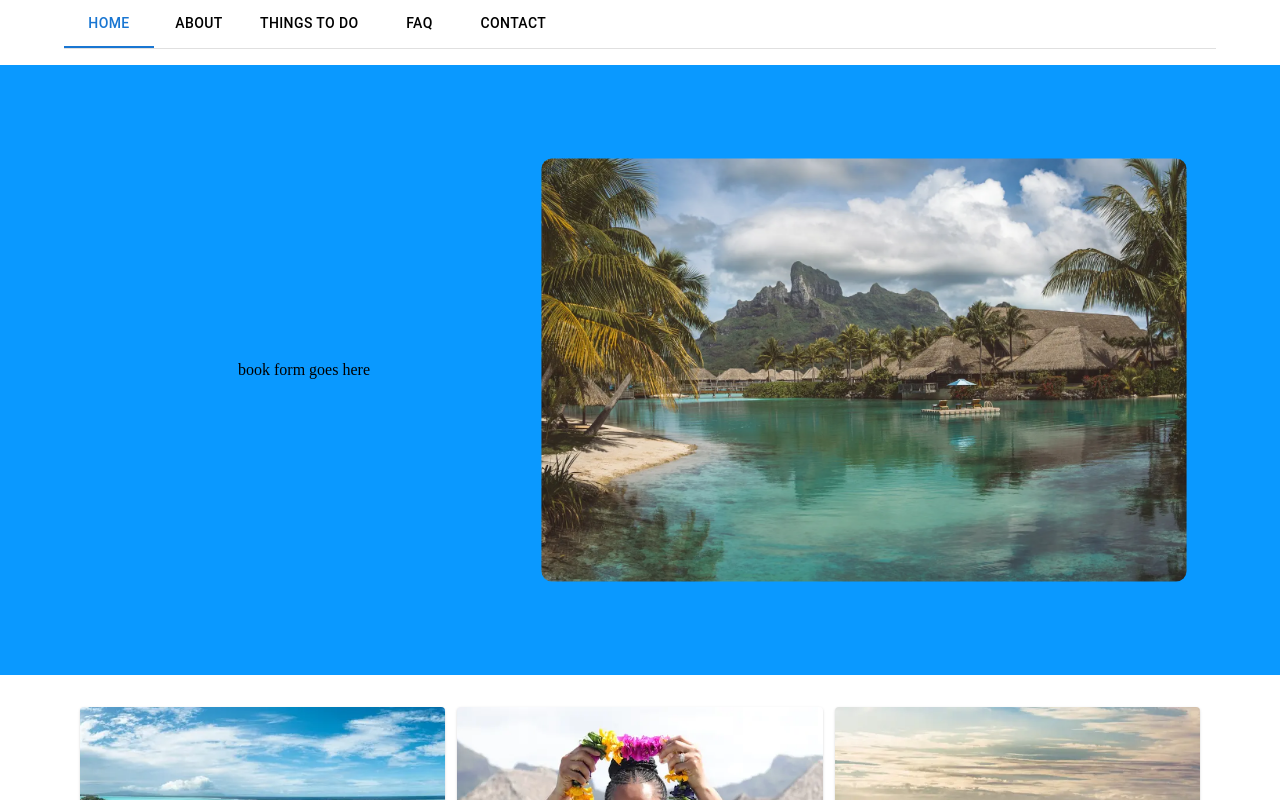
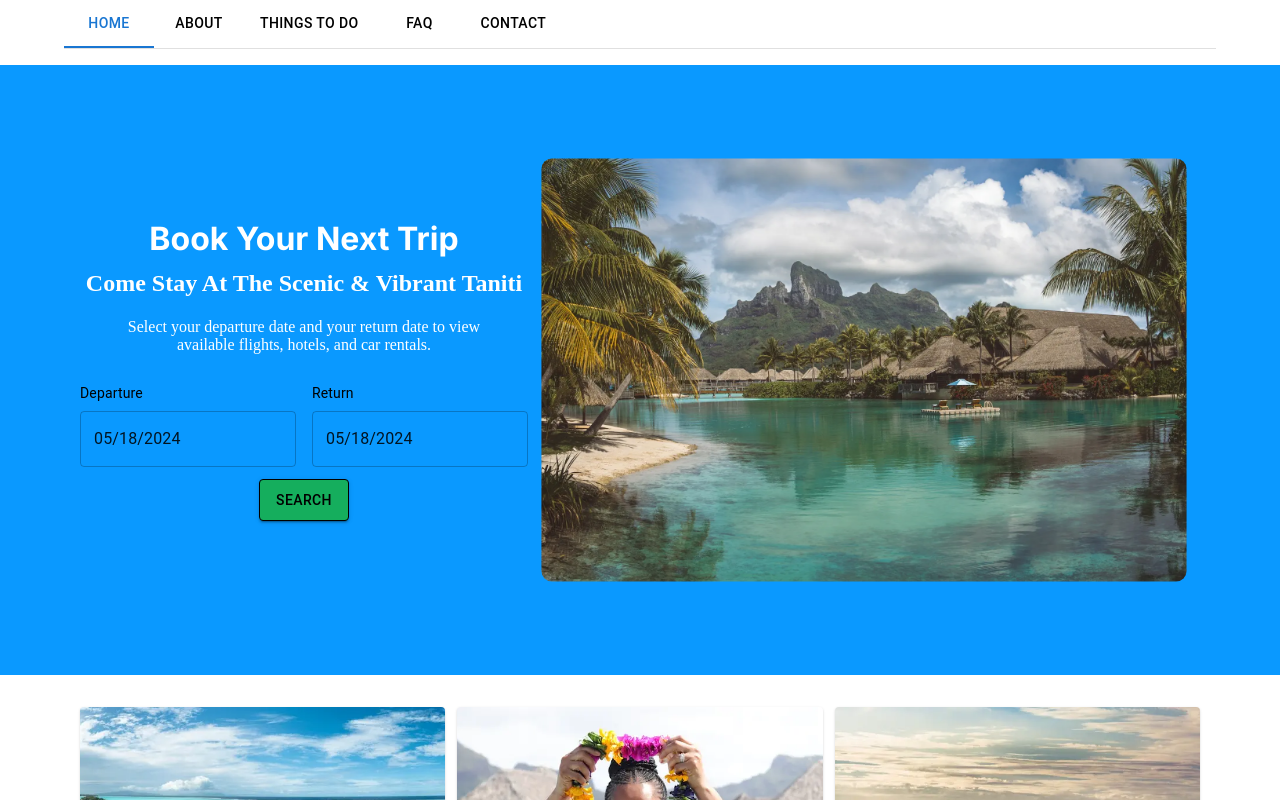
Before and after one commit to Xavier-Julian-Rodriguez/taniti, a Next.js app: page / in a window 1280 px wide. Shown: the top 800 px of the page. Built offline with nearby package versions, Linux system fonts and the light colour scheme.

Commit message:
added booking component

```diff
--- a/app/page.js
+++ b/app/page.js
@@ -1,15 +1,27 @@
+"use client";
 import Image from "next/image";
 import styles from "./page.module.css";
 import Card from "../components/Card";
 import ImageCard from "../components/ImageCard";
 import CallToAction from "../components/CallToAction";
+import Date from "../components/date";
+import Button from "../components/Button";
 
 export default function Home() {
   return (
     <main className={styles.main}>
       <div className={styles.hero}>
         <div className={styles.heroBookContainer}>
-          <p>book form goes here</p>
+          <h1 className={styles.h1}>Book Your Next Trip</h1>
+          <h2 className={styles.heroH2}>
+            Come Stay At The Scenic & Vibrant Taniti
+          </h2>
+          <p className={styles.heroText}>
+            Select your departure date and your return date to view available
+            flights, hotels, and car rentals.
+          </p>
+          <Date />
+          <Button links="/" buttonText="Search" />
         </div>
         <div className={styles.heroImageContainer}>
           <img
--- a/app/page.module.css
+++ b/app/page.module.css
@@ -27,8 +27,20 @@
   width: 40%;
   height: 100%;
   display: flex;
+  flex-direction: column;
   align-items: center;
   justify-content: center;
+  row-gap: 12px;
+}
+
+.h1,
+.heroH2,
+.heroText {
+  color: #ffffff;
+  text-align: center;
+}
+.heroText {
+  padding: 2% 10%;
 }
 .heroImageContainer {
   width: 60%;
@@ -85,6 +97,9 @@
     min-height: 0;
     margin-bottom: 0;
   }
+  .h1 {
+    padding-top: 10%;
+  }
 
   .heroBookContainer {
     width: 90%;
@@ -92,6 +107,7 @@
   .heroImageContainer {
     width: 100%;
     height: 400px;
+    padding-top: 5%;
   }
 
   .heroImage {
--- /dev/null
+++ b/components/date.js
@@ -0,0 +1,20 @@
+import dayjs from "dayjs";
+import { DemoContainer, DemoItem } from "@mui/x-date-pickers/internals/demo";
+import { AdapterDayjs } from "@mui/x-date-pickers/AdapterDayjs";
+import { LocalizationProvider } from "@mui/x-date-pickers/LocalizationProvider";
+import { MobileDatePicker } from "@mui/x-date-pickers/MobileDatePicker";
+
+export default function ResponsiveDatePickers() {
+  return (
+    <LocalizationProvider dateAdapter={AdapterDayjs}>
+      <DemoContainer components={["MobileDatePicker"]}>
+        <DemoItem label="Departure">
+          <MobileDatePicker defaultValue={dayjs()} />
+        </DemoItem>
+        <DemoItem label="Return">
+          <MobileDatePicker defaultValue={dayjs()} />
+        </DemoItem>
+      </DemoContainer>
+    </LocalizationProvider>
+  );
+}
--- a/package.json
+++ b/package.json
@@ -12,6 +12,9 @@
     "@emotion/react": "^11.11.4",
     "@emotion/styled": "^11.11.5",
     "@mui/material": "^5.15.18",
+    "@mui/x-data-grid": "^7.5.0",
+    "@mui/x-date-pickers": "^7.5.0",
+    "dayjs": "^1.11.11",
     "next": "14.2.3",
     "react": "^18",
     "react-dom": "^18"
```
Also changed, not shown: app/layout.js (+3 -4 lines), components/DatePick.js (deleted, +0 -17 lines), 2 other files (tests, documents, lock files or other folders).
